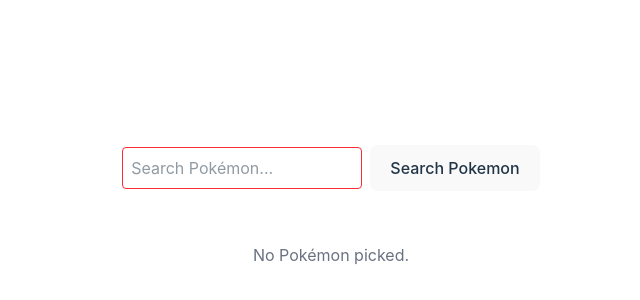
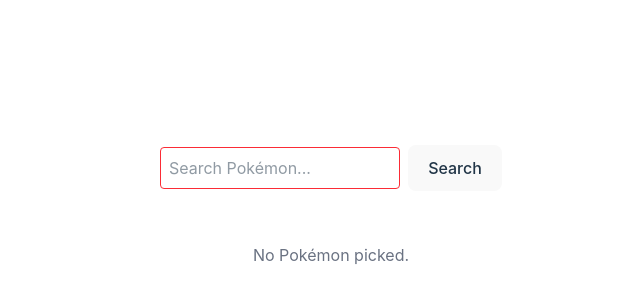
Before and after one commit to mde-hf/pokemon, a React (Vite) app: page / in a window 1280 px wide. Shown: the part 202-502 px from the top of the page, without its empty margins (309-949 px from the left). Built offline with nearby package versions, Linux system fonts and the light colour scheme.

Commit message:
added more pokemon data

```diff
--- a/src/components/PokemonCard.jsx
+++ b/src/components/PokemonCard.jsx
@@ -13,7 +13,8 @@ function PokemonCard({ data }) {
 
     return (
         <div className="border p-4 rounded-lg shadow-md max-w-xs mx-auto mt-4 text-center bg-grey">
-            <h2 className="text-xl font-bold capitalize mb-2">{data.name}</h2>
+            <h2 className="text-xl font-bold capitalize mb-2"> Name: {data.name}</h2>
+            <h2 className="text-xl font-bold capitalize mb-2">Weight: {data.weight}</h2>
 
             <img
                 src={data.sprites?.other['official-artwork'].front_default}
--- a/src/components/SearchBar.jsx
+++ b/src/components/SearchBar.jsx
@@ -13,13 +13,20 @@ function SearchBar({ pokemonName, setPokemonName, handleSearch }) {
                 placeholder="Search Pokémon..."
                 value={pokemonName}
                 onChange={(e) => setPokemonName(e.target.value)}
+                onKeyDown={(e) => {       // code to start the serach on pressing Enter key
+                    if (e.key === 'Enter') {
+                        handleSearch();
+                    }
+                }}
                 className="border p-2 rounded w-60 border-red-500"
 
             />
             <button
                 onClick={handleSearch}
+                disabled={!pokemonName.trim()}
             >
-                Search Pokemon
+
+                Search
             </button>
 
         </div >
```
